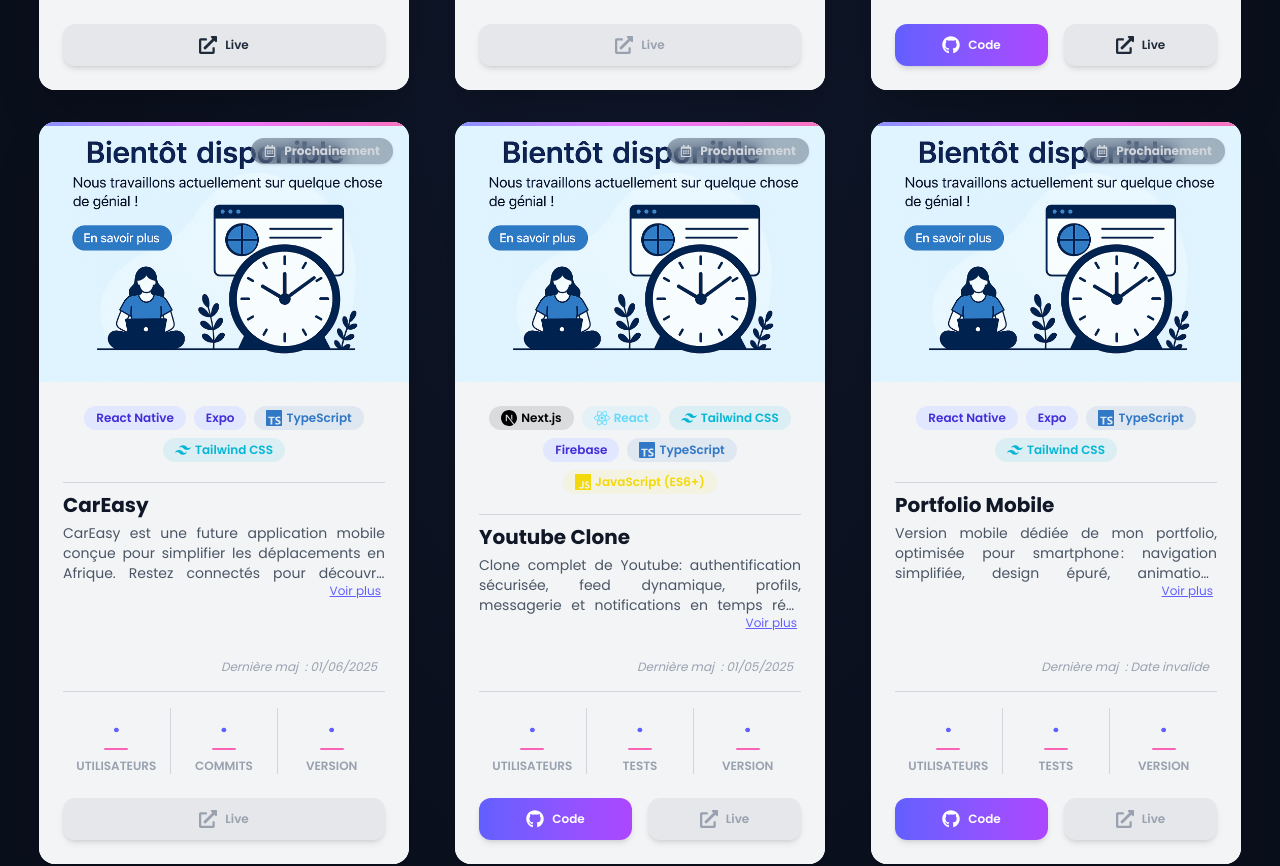
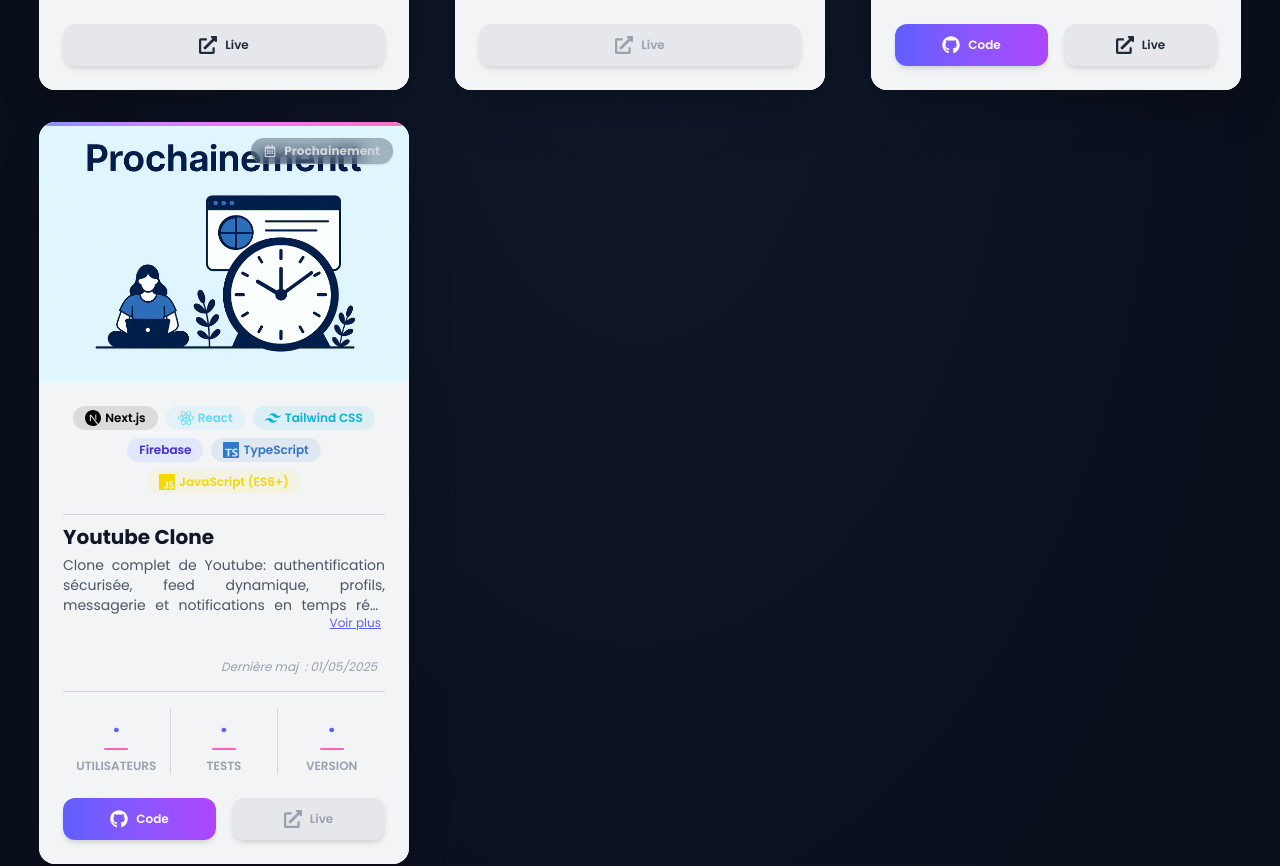
Before and after one commit to WilfriedFahim/portfolio-wilfried, a Next.js app: page /projects in a window 1280 px wide. Shown: the part 1080-1946 px from the top of the page. Built offline with nearby package versions, Linux system fonts and the light colour scheme.

Commit message:
mock: modification des projets

```diff
--- a/mock/data/projectCard.mock.ts
+++ b/mock/data/projectCard.mock.ts
@@ -39,7 +39,7 @@
 		],
 		liveUrl: "https://edgemind.app/", // à ajuster si tu as une vraie URL live
 		githubUrl: "", // privé ou en cours : laisse vide pour test bouton désactivé
-		logo: "/images/en_construction.jpg", // change le nom/image si besoin
+		logo: "/images/prochainement.jpg", // change le nom/image si besoin
 		badge: ["En Construction"],
 		lastUpdate: new Date("2025-06-22"),
 		stats: [
@@ -65,22 +65,6 @@
 		],
 	},
 	{
-		title: "CarEasy",
-		description:
-			"CarEasy est une future application mobile conçue pour simplifier les déplacements en Afrique. Restez connectés pour découvrir toutes ses fonctionnalités innovantes dédiées à la mobilité urbaine et interurbaine !",
-		stack: ["React Native", "Expo", "TypeScript", "Tailwind CSS"],
-		liveUrl: "",
-		githubUrl: "",
-		logo: "/images/en_construction.jpg",
-		badge: ["Prochainement"],
-		lastUpdate: new Date("2025-06-01"),
-		stats: [
-			{ label: "UTILISATEURS", value: "." },
-			{ label: "COMMITS", value: "." },
-			{ label: "VERSION", value: "." },
-		],
-	},
-	{
 		title: "Youtube Clone",
 		description:
 			"Clone complet de Youtube: authentification sécurisée, feed dynamique, profils, messagerie et notifications en temps réel. Construit en Next.js/Vercel, responsive, avec animations soignées et design moderne.",
@@ -94,7 +78,7 @@
 		],
 		liveUrl: "", // fictif ou vrai
 		githubUrl: "https://github.com/WilfriedFahim/linkedin-clone",
-		logo: "/images/en_construction.jpg",
+		logo: "/images/prochainement.jpg",
 		badge: ["Prochainement"],
 		lastUpdate: new Date("2025-05-01"),
 		stats: [
@@ -103,20 +87,4 @@
 			{ label: "VERSION", value: "." },
 		],
 	},
-	{
-		title: "Portfolio Mobile",
-		description:
-			"Version mobile dédiée de mon portfolio, optimisée pour smartphone : navigation simplifiée, design épuré, animations adaptées, accessibilité renforcée. Stack React Native & Expo.",
-		stack: ["React Native", "Expo", "TypeScript", "Tailwind CSS"],
-		liveUrl: "", // bientôt en prod ? bouton désactivé
-		githubUrl: "https://github.com/WilfriedFahim/portfolio-mobile",
-		logo: "/images/en_construction.jpg",
-		badge: ["Prochainement"],
-		lastUpdate: new Date(""),
-		stats: [
-			{ label: "UTILISATEURS", value: "." },
-			{ label: "TESTS", value: "." },
-			{ label: "VERSION", value: "." },
-		],
-	},
 ];
```
Also changed, not shown: public/images/prochainement.jpg (added).
